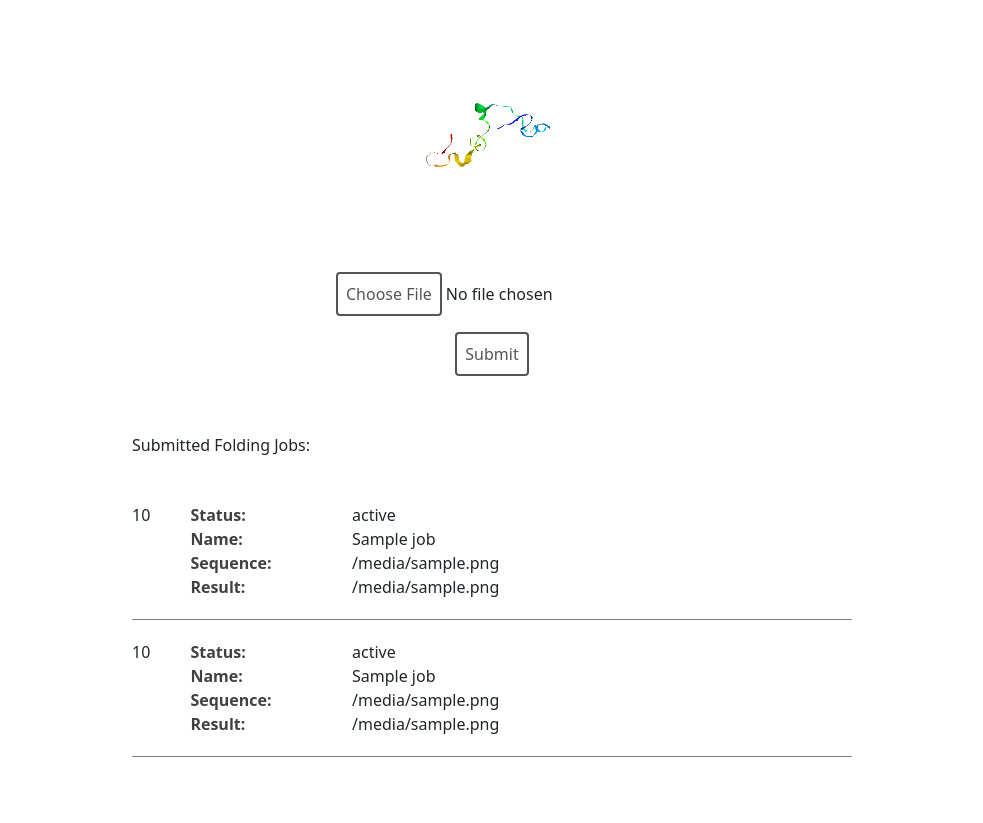
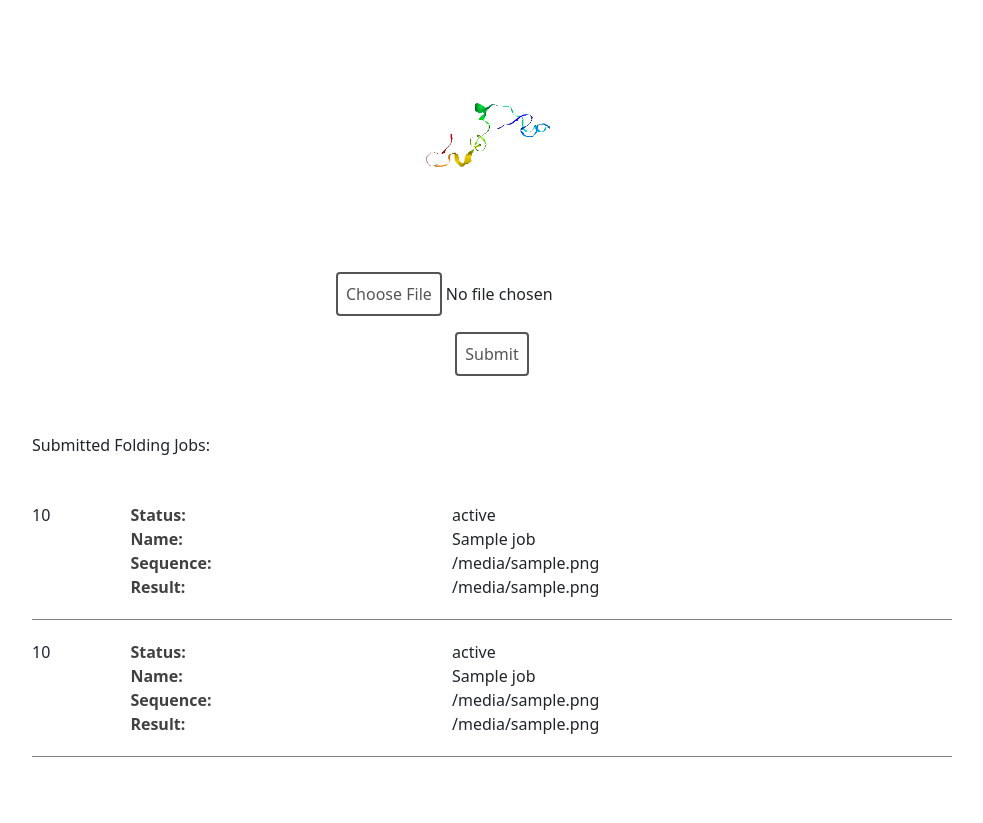
Before and after one commit to oswaldjones/ms-hack-2021, a Flask app: template templates/upload-file.html in a window 1280 px wide. Shown: the whole page, without its empty margins (148-1131 px from the left). Run offline with Flask 2, Linux system fonts and the light colour scheme; the template is opened without the code that fills it: most values are stand-ins (such as "Sample title", 1, 10 or a date in 2020).

Commit message:
fix content width style

```diff
--- a/static/main.css
+++ b/static/main.css
@@ -8,7 +8,7 @@ body {
     overflow: auto;
     padding: 40px;
     text-align: center;
-    width: 800px;
+    max-width: 1000px;
 }
 
 #demo-file::file-selector-button {
```
